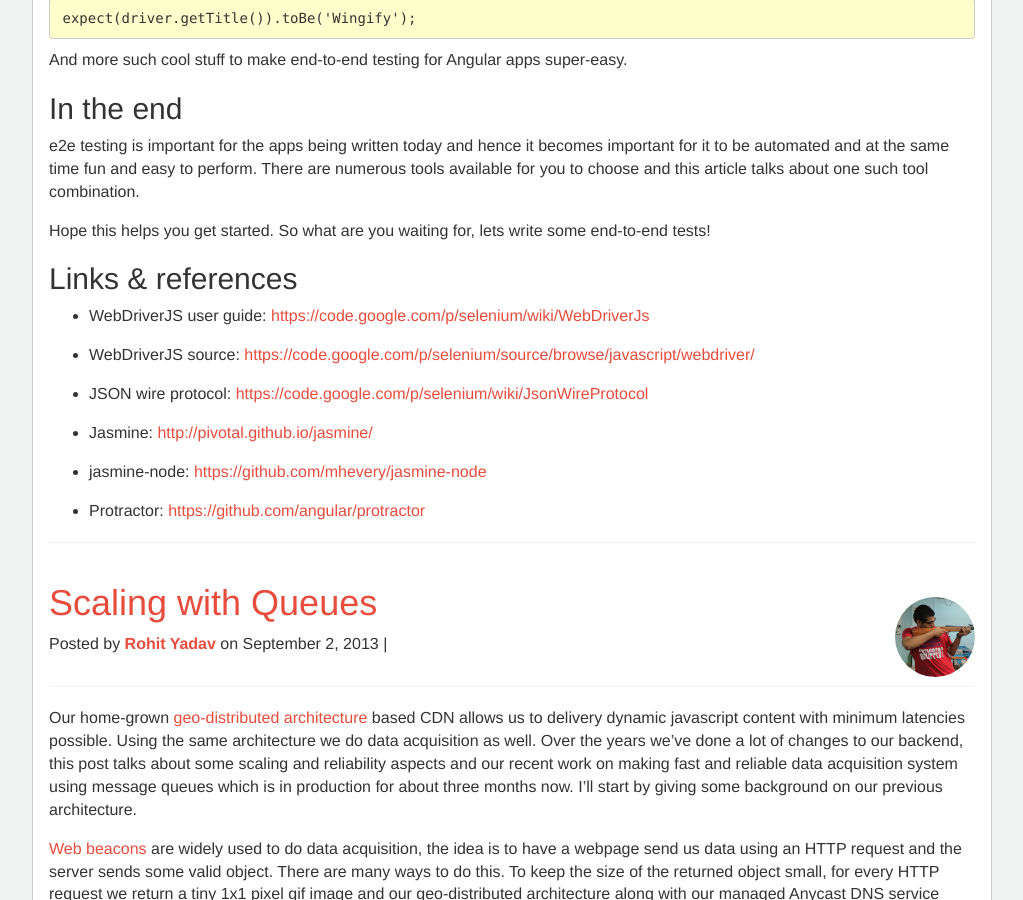
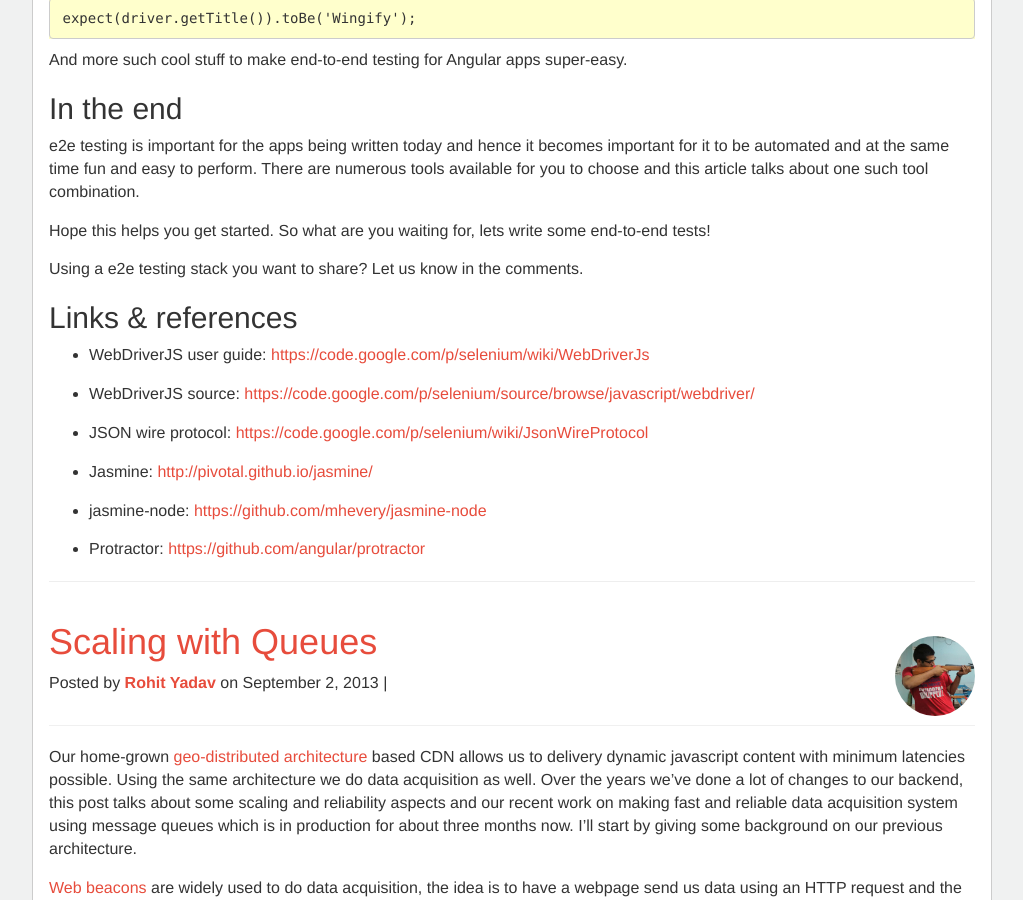
Before and after one commit to wingify/wingify.github.io, a Jekyll site: the page built from index.html, in a window 1280 px wide and 900 px high, scrolled down 4812 px. Shown: the whole window, without its empty margins (128-1151 px from the left). Built offline with Jekyll 4.4.1, drawn with Linux system fonts in a browser that asks for light colours; the list of posts is cut into pages by our own code; comment, search, counter and statistics services are not loaded.

Commit message:
Add a line in e2e article.

```diff
--- a/_posts/2013-11-25-e2e-testing-with-webdriverjs-jasmine.markdown
+++ b/_posts/2013-11-25-e2e-testing-with-webdriverjs-jasmine.markdown
@@ -224,6 +224,8 @@ e2e testing is important for the apps being written today and hence it becomes i
 
 Hope this helps you get started. So what are you waiting for, lets write some end-to-end tests!
 
+Using a e2e testing stack you want to share? Let us know in the comments.
+
 ## Links & references
 
 - WebDriverJS user guide: [https://code.google.com/p/selenium/wiki/WebDriverJs](https://code.google.com/p/selenium/wiki/WebDriverJs)
```
